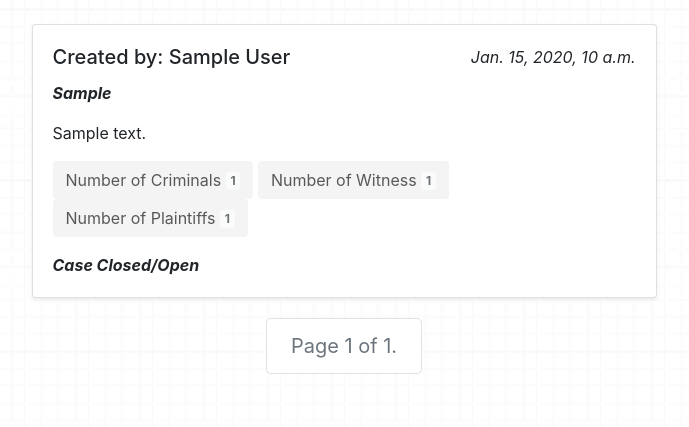
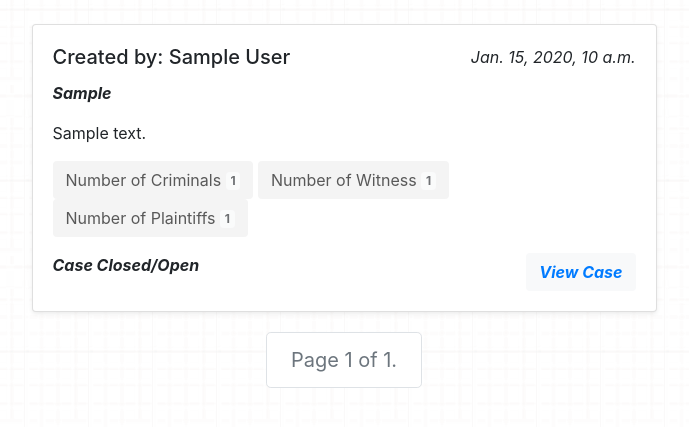
Before and after one commit to tyamlak/crs, a Django app: page /case/list in a window 1280 px wide. Shown: the part 56-483 px from the top of the page, without its empty margins (296-985 px from the left). Run offline with Django 3.2, Linux system fonts and the light colour scheme; tables that the repository leaves empty hold one stand-in row (values such as "Sample post"); some libraries are stand-ins or nearby versions.

Commit message:
add view case button

```diff
--- a/case/templates/case/case_list.html
+++ b/case/templates/case/case_list.html
@@ -25,6 +25,7 @@ Case List
         </button>
         <div class="clearfix">
             <span class="float-left mt-3"><b><em>Case Closed/Open</em></b></span>
+            <a href="{% url "case-detail" case.pk %}" class="float-right mt-3 btn bg-light"><b><em>View Case</em></b></a>
         </div>
     </div>
 </div>
```
